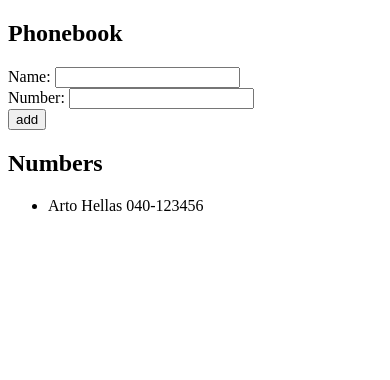
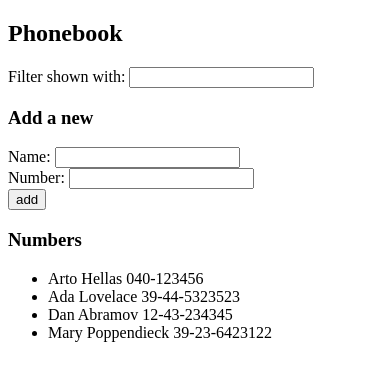
Before and after one commit to korelsiete/fullstackopen, a React (Vite) app in the folder part2/phoneBook/: page / in a window 390 px wide. Shown: the top 380 px of the page. Built offline with nearby package versions, Linux system fonts and the light colour scheme.

Commit message:
2.9 phoneBook

```diff
--- a/part2/phoneBook/src/App.jsx
+++ b/part2/phoneBook/src/App.jsx
@@ -2,10 +2,17 @@
 
 const App = () => {
   const [persons, setPersons] = useState([
-    { name: "Arto Hellas", number: "040-123456" },
+    { name: "Arto Hellas", number: "040-123456", id: 1 },
+    { name: "Ada Lovelace", number: "39-44-5323523", id: 2 },
+    { name: "Dan Abramov", number: "12-43-234345", id: 3 },
+    { name: "Mary Poppendieck", number: "39-23-6423122", id: 4 },
   ]);
   const [newName, setNewName] = useState("");
   const [newNumber, setNewNumber] = useState("");
+  const [filter, setFilter] = useState("");
+  const filteredPersons = persons.filter((person) =>
+    person.name.toLowerCase().includes(filter.toLowerCase())
+  );
 
   const verifyName = (name) => {
     return persons.some(
@@ -54,9 +61,25 @@
     setNewNumber(event.target.value);
   };
 
+  const handleChangeFilter = (event) => {
+    setFilter(event.target.value);
+  };
+
   return (
     <div>
       <h2>Phonebook</h2>
+
+      <div>
+        <label htmlFor="filter">Filter shown with: </label>
+        <input
+          id="filter"
+          type="text"
+          value={filter}
+          onChange={handleChangeFilter}
+        />
+      </div>
+
+      <h3>Add a new</h3>
       <form onSubmit={handleSubmit}>
         <div>
           <label htmlFor="name">Name: </label>
@@ -81,9 +104,10 @@
           <button>add</button>
         </div>
       </form>
-      <h2>Numbers</h2>
+
+      <h3>Numbers</h3>
       <ul>
-        {persons.map((person) => (
+        {filteredPersons.map((person) => (
           <li key={person.name}>
             {person.name} {person.number}
           </li>
```
Also changed, not shown: 1 other file (tests, documents, lock files or other folders).
